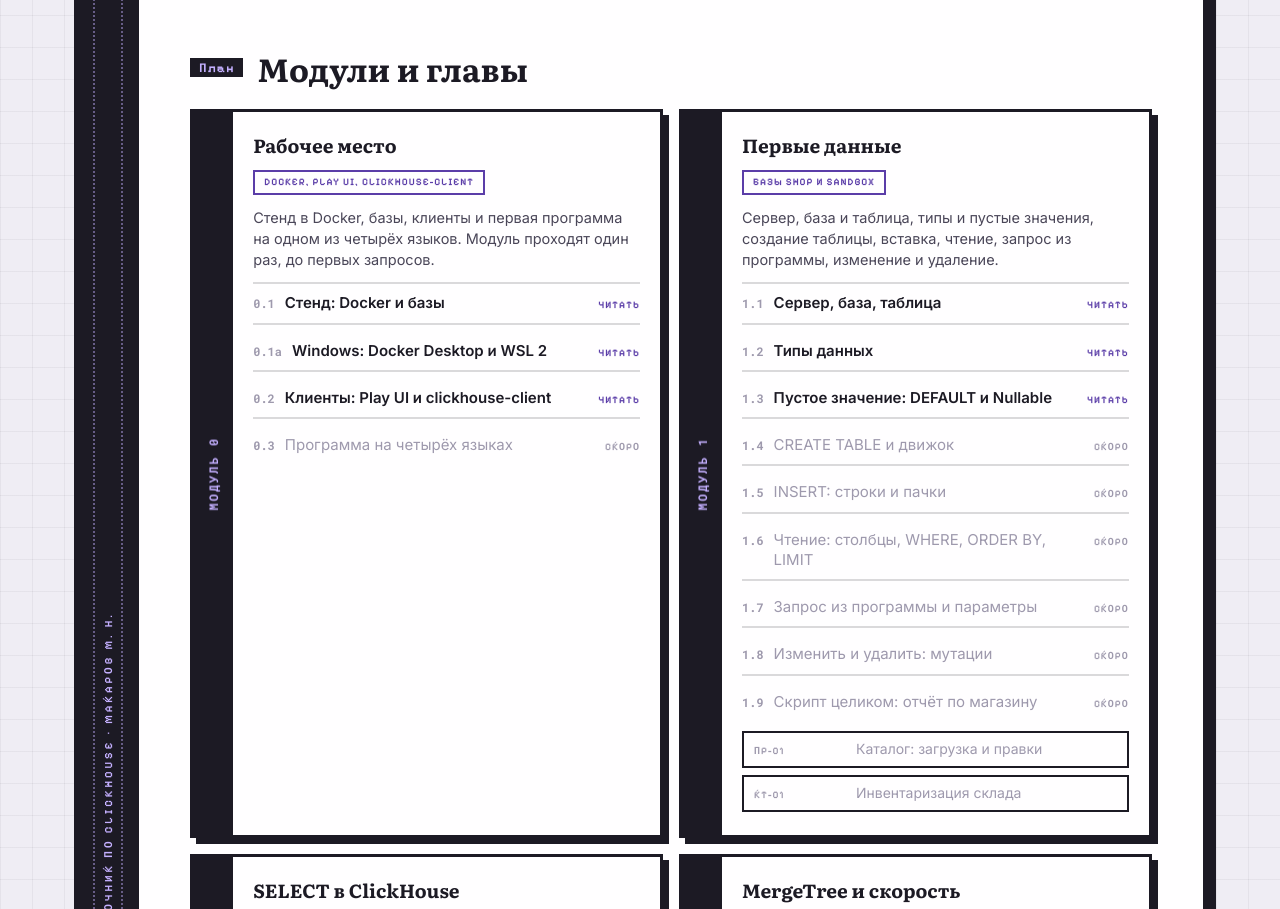
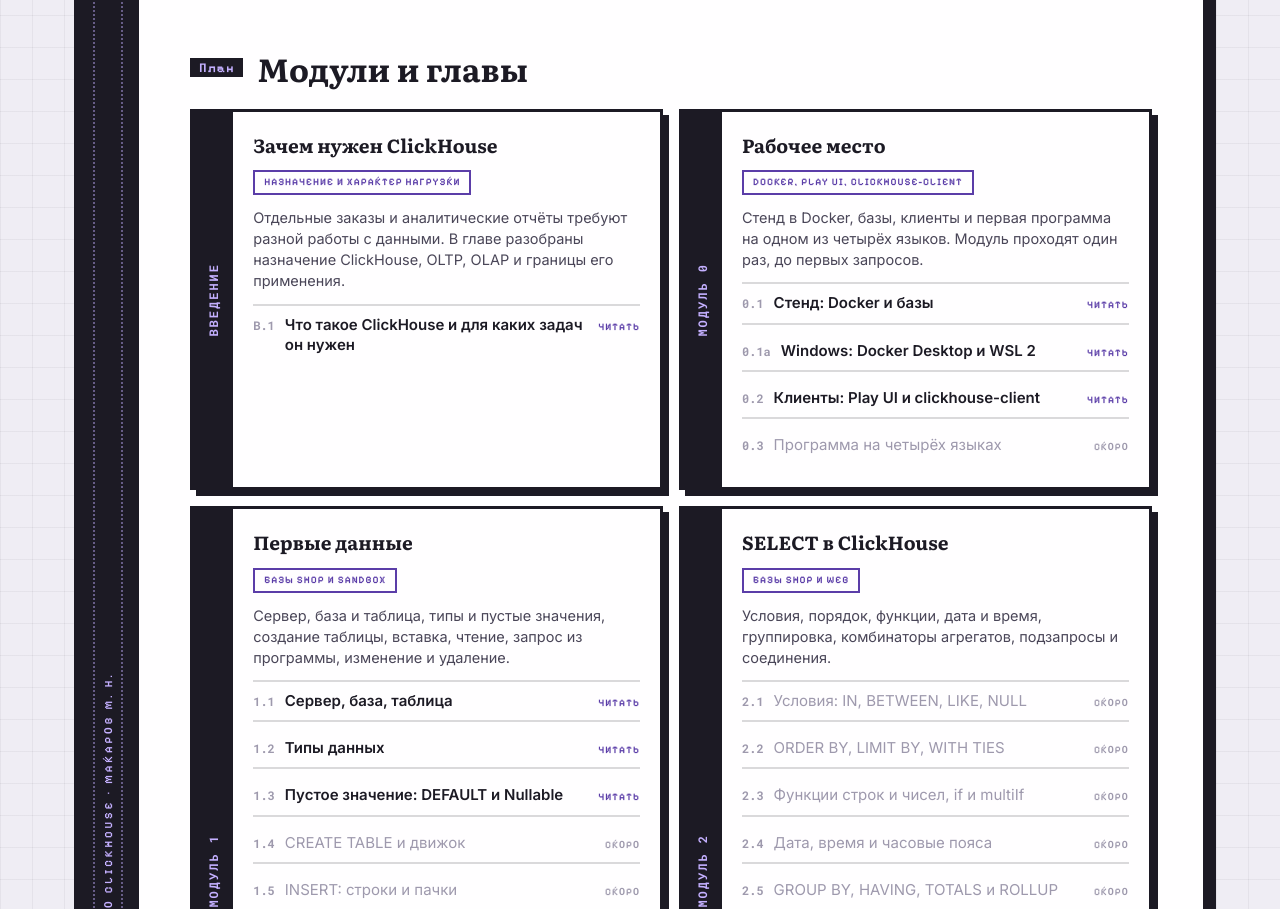
Before and after one commit to MaximBytecamp/clickhouse_theory_makarov, a plain HTML site: page index.html in a window 1280 px wide. Shown: the part 1521-2430 px from the top of the page. Drawn offline with Linux system fonts and the light colour scheme.

Commit message:
Добавить главу В.1 в оглавление

```diff
--- a/index.html
+++ b/index.html
@@ -125,6 +125,17 @@
         <h2 id="modules"><span class="sec">План</span>Модули и главы</h2>
 
         <div class="modules">
+          <article class="module">
+            <div class="module__spine"><b>ВВЕДЕНИЕ</b></div>
+            <div class="module__body">
+              <h3>Зачем нужен ClickHouse</h3>
+              <span class="module__db">назначение и характер нагрузки</span>
+              <p>Отдельные заказы и аналитические отчёты требуют разной работы с данными. В главе разобраны назначение ClickHouse, OLTP, OLAP и границы его применения.</p>
+              <ul class="toc">
+                <li><a href="temy/v01-chto-takoe-clickhouse/index.html"><b>В.1</b><span>Что такое ClickHouse и для каких задач он нужен</span><em>читать</em></a></li>
+              </ul>
+            </div>
+          </article>
           <article class="module">
             <div class="module__spine"><b>МОДУЛЬ 0</b></div>
             <div class="module__body">
```
